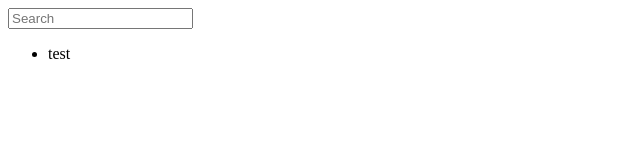
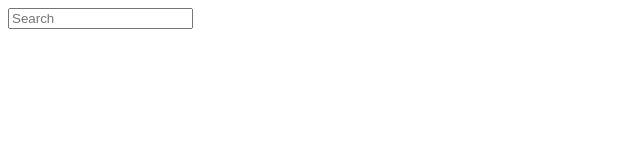
Before and after one commit to tavoli/word-explorer, a React (Vite) app: page / in a window 1280 px wide. Shown: the top 160 px of the page, without its empty margins (0-640 px from the left). Built offline with nearby package versions, Linux system fonts and the light colour scheme.

Commit message:
fix: input and result ui component call for controller directly

```diff
--- a/src/core/controller.ts
+++ b/src/core/controller.ts
@@ -1,15 +1,40 @@
-import {useState} from "react";
+import {createContext, useReducer} from "react";
+
 import {Results} from "./types";
 
-export const useController = () => {
-  const [data, updateData] = useState<Results>([{id: "test", text: "test"}]);
+export const reducer = (
+  state: AutoCompleteState,
+  search: string,
+) => {
+  console.log("reducer", search);
+  return state;
+}
 
-  const execQuery = async (value: string) => {
-    updateData([{id: "1", text: value}]);
-  };
+interface AutoCompleteState {
+  search: string;
+  data: Results;
+  loading: boolean;
+  error: Error | null;
+}
 
-  return {
-    data,
-    execQuery,
-  };
+interface ControllerContext {
+  state: AutoCompleteState;
+  query: (search: string) => void;
 }
+
+export const initialState: AutoCompleteState = {
+  search: "",
+  data: [],
+  loading: false,
+  error: null,
+}
+
+export const Controller = createContext<ControllerContext>({
+  state: initialState,
+  query: () => {},
+})
+
+export const setupController = () => {
+  const [state, query] = useReducer(reducer, initialState);
+  return {state, query};
+}
--- a/src/ui/Autocomplete.tsx
+++ b/src/ui/Autocomplete.tsx
@@ -1,16 +1,15 @@
 import React from "react";
 
-import {useController} from "../core/controller";
+import {Controller, setupController} from "../core/controller";
+
 import Input from "./Input";
 import Results from "./Results";
 
 export default function Autocomplete() {
-  const {execQuery, data} = useController();
-
   return (
-    <div>
-      <Input onChange={execQuery} />
-      <Results items={data} />
-    </div>
+    <Controller.Provider value={setupController()}>
+      <Input />
+      <Results />
+    </Controller.Provider>
   );
 }
--- a/src/ui/Input.tsx
+++ b/src/ui/Input.tsx
@@ -1,13 +1,12 @@
-import React from "react";
+import React, {useContext} from "react";
+import {Controller} from "../core/controller";
 
-interface Props {
-  onChange: (value: string) => void;
-}
+export default function Input() {
+  const {query} = useContext(Controller)
 
-export default function Input({ onChange }: Props) {
   return (
     <input
-      onChange={(e) => onChange(e.target.value)}
+      onChange={(e) => query(e.target.value)}
       placeholder="Search"
     />
   );
--- a/src/ui/Results.tsx
+++ b/src/ui/Results.tsx
@@ -1,14 +1,12 @@
-import React from 'react';
+import React, {useContext} from 'react';
+import {Controller} from '../core/controller';
 import {Results} from '../core/types';
 
-interface Props {
-  items: Results
-}
-
-export default function Results({items}: Props) {
+export default function Results() {
+  const {state} = useContext(Controller)
   return (
     <ul>
-      {items.map((item) => (
+      {state.data.map((item) => (
         <li key={item.id}>{item.text}</li>
       ))}
     </ul>
```
